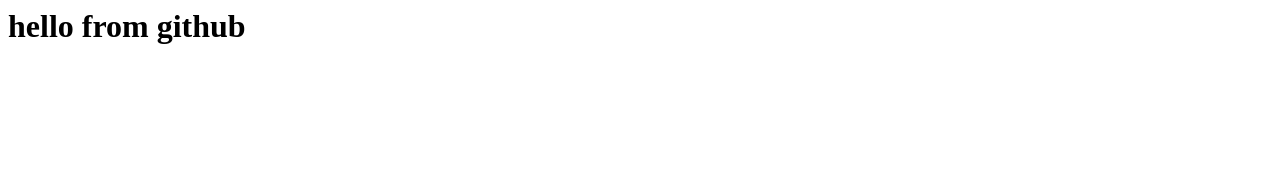
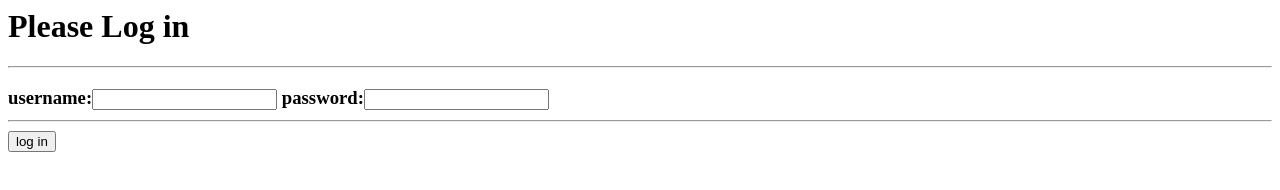
Before and after one commit to iamakshaydatir18/MyRemoteRepo, a plain HTML site: page index.html in a window 1280 px wide. Drawn offline with Linux system fonts and the light colour scheme.

Commit message:
Update index.html

```diff
--- a/index.html
+++ b/index.html
@@ -1,6 +1,14 @@
 <html>
 
   <body>
-    <h1>hello from github</h1>
+    <h1>Please Log in</h1>
+   <hr>
+   <form action="">
+    <h3>
+     username:<input name="username"></input>
+      password:<input name="password"></input>
+   <hr>
+   <input type="submit" value="log in"></input>
+ </h3>
   </body>
  </html>
```
